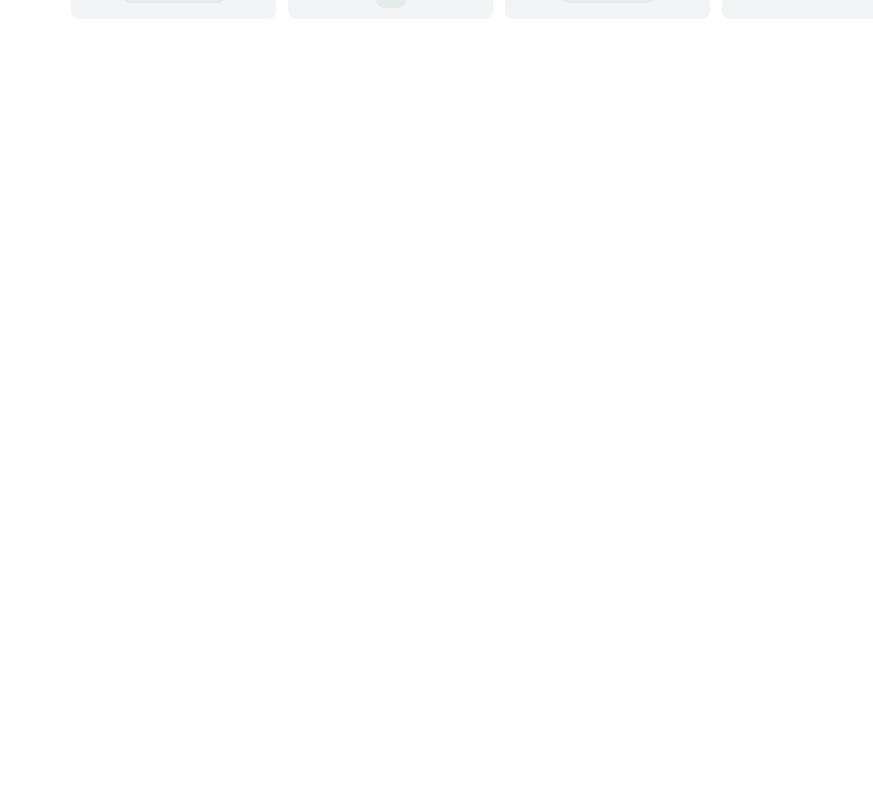
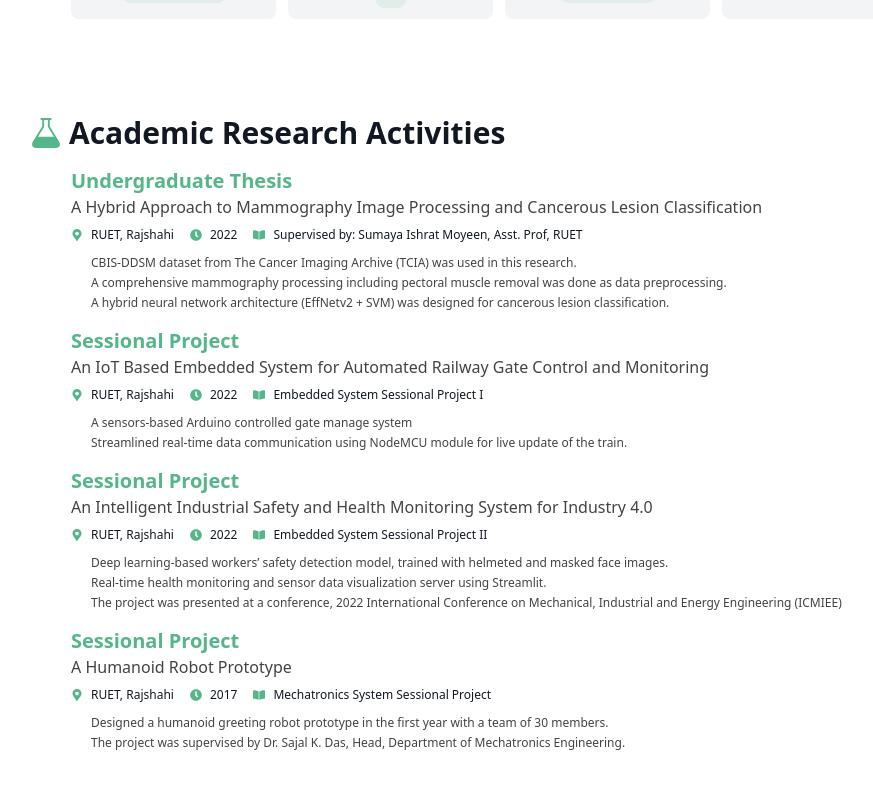
Before and after one commit to Bakar31/portfolio, a Next.js app: page / in a window 1280 px wide. Shown: the part 1947-2736 px from the top of the page, without its empty margins (313-1186 px from the left). Before the commit the page ends 2006 px from the top, so only its background shows below. Built offline with nearby package versions, Linux system fonts and the light colour scheme.

Commit message:
feat: add Academic Research section

```diff
--- /dev/null
+++ b/components/Research/Research.constants.ts
@@ -0,0 +1,50 @@
+import { IResearchProject } from "@/types";
+
+export const researches: IResearchProject[] = [
+  {
+    type: "Undergraduate Thesis",
+    title: "A Hybrid Approach to Mammography Image Processing and Cancerous Lesion Classification",
+    supervisor: "Sumaya Ishrat Moyeen, Asst. Prof, RUET",
+    duration: "2022",
+    location: "RUET, Rajshahi",
+    details: [
+      "CBIS-DDSM dataset from The Cancer Imaging Archive (TCIA) was used in this research.",
+      "A comprehensive mammography processing including pectoral muscle removal was done as data preprocessing.",
+      "A hybrid neural network architecture (EffNetv2 + SVM) was designed for cancerous lesion classification.",
+    ],
+  },
+  {
+    type: "Sessional Project",
+    title: "An IoT Based Embedded System for Automated Railway Gate Control and Monitoring",
+    course: "Embedded System Sessional Project I",
+    duration: "2022",
+    location: "RUET, Rajshahi",
+    details: [
+      "A sensors-based Arduino controlled gate manage system",
+      "Streamlined real-time data communication using NodeMCU module for live update of the train.",
+    ],
+  },
+  {
+    type: "Sessional Project",
+    title: "An Intelligent Industrial Safety and Health Monitoring System for Industry 4.0",
+    course: "Embedded System Sessional Project II",
+    duration: "2022",
+    location: "RUET, Rajshahi",
+    details: [
+      "Deep learning-based workers’ safety detection model, trained with helmeted and masked face images.",
+      "Real-time health monitoring and sensor data visualization server using Streamlit.",
+      "The project was presented at a conference, 2022 International Conference on Mechanical, Industrial and Energy Engineering (ICMIEE)",
+    ],
+  },
+  {
+    type: "Sessional Project",
+    title: "A Humanoid Robot Prototype",
+    course: "Mechatronics System Sessional Project",
+    duration: "2017",
+    location: "RUET, Rajshahi",
+    details: [
+      "Designed a humanoid greeting robot prototype in the first year with a team of 30 members.",
+      "The project was supervised by Dr. Sajal K. Das, Head, Department of Mechatronics Engineering.",
+    ],
+  },
+];
--- /dev/null
+++ b/components/Research/Research.tsx
@@ -0,0 +1,37 @@
+import { ImLab } from "react-icons/im";
+import { Section } from "../Section";
+import { researches } from "./Research.constants";
+import { FaBookOpen, FaClock, FaMapMarkerAlt } from "react-icons/fa";
+
+export const Research = () => (
+  <Section title="Academic Research Activities" Icon={ImLab}>
+    {researches.map((research, i) => (
+      <div key={i} className="iterator-section">
+        <span className="text-tinker font-bold text-xl">{research.type}</span>
+        <span className="font-light text-pencil">{research.title}</span>
+        <div className="flex gap-4 text-xs font-light mt-2">
+          <div className="flex gap-2 items-center">
+            <FaMapMarkerAlt className="text-tinker" />
+            <span>{research.location}</span>
+          </div>
+          <div className="flex gap-2 items-center">
+            <FaClock className="text-tinker" />
+            <span>{research.duration}</span>
+          </div>
+          <div className="flex gap-2 items-center">
+            <FaBookOpen className="text-tinker" />
+            {research.supervisor && `Supervised by: ${research.supervisor}`}
+            {research.course && `${research.course}`}
+          </div>
+        </div>
+        <div className="flex flex-col text-xs text-pencil mt-3 gap-1 font-light">
+          {research.details.map((item, i) => (
+            <span key={i} className="details-text">
+              {item}
+            </span>
+          ))}
+        </div>
+      </div>
+    ))}
+  </Section>
+);
--- /dev/null
+++ b/components/Research/index.ts
@@ -0,0 +1 @@
+export * from "./Research";
--- a/pages/index.tsx
+++ b/pages/index.tsx
@@ -1,6 +1,7 @@
 import { Education } from "@/components/Education";
 import { Experience } from "@/components/Experience";
 import { Intro } from "@/components/Intro";
+import { Research } from "@/components/Research";
 import { Sidebar } from "@/components/Sidebar/Sidebar";
 import { Skills } from "@/components/Skills";
 
@@ -13,6 +14,7 @@ export default function Home() {
         <Education />
         <Experience />
         <Skills />
+        <Research />
       </div>
     </main>
   );
--- a/styles/globals.css
+++ b/styles/globals.css
@@ -19,4 +19,7 @@
     @apply relative flex flex-col items-center p-4 rounded-lg hover:shadow-lg bg-gray-100 text-tinker h-48 hover:bg-tinker hover:text-whiteboard transition-all duration-200 ease-in-out;
   }
 
+  .details-text {
+    @apply ml-5 hover:pl-2 transition-all duration-200 ease-in-out hover:font-normal;
+  }
 }
```
Also changed, not shown: types.ts (+10 -1 lines).
